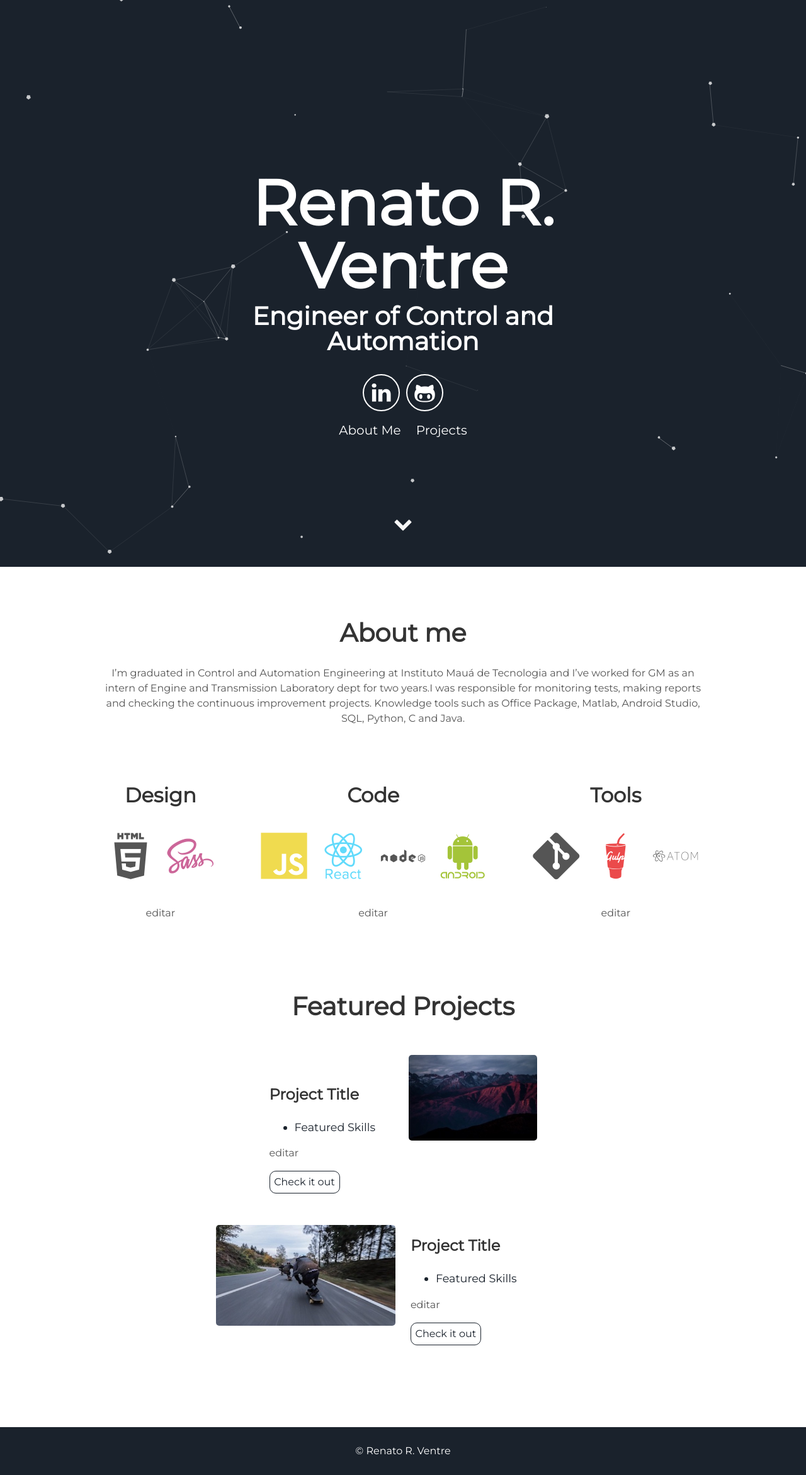
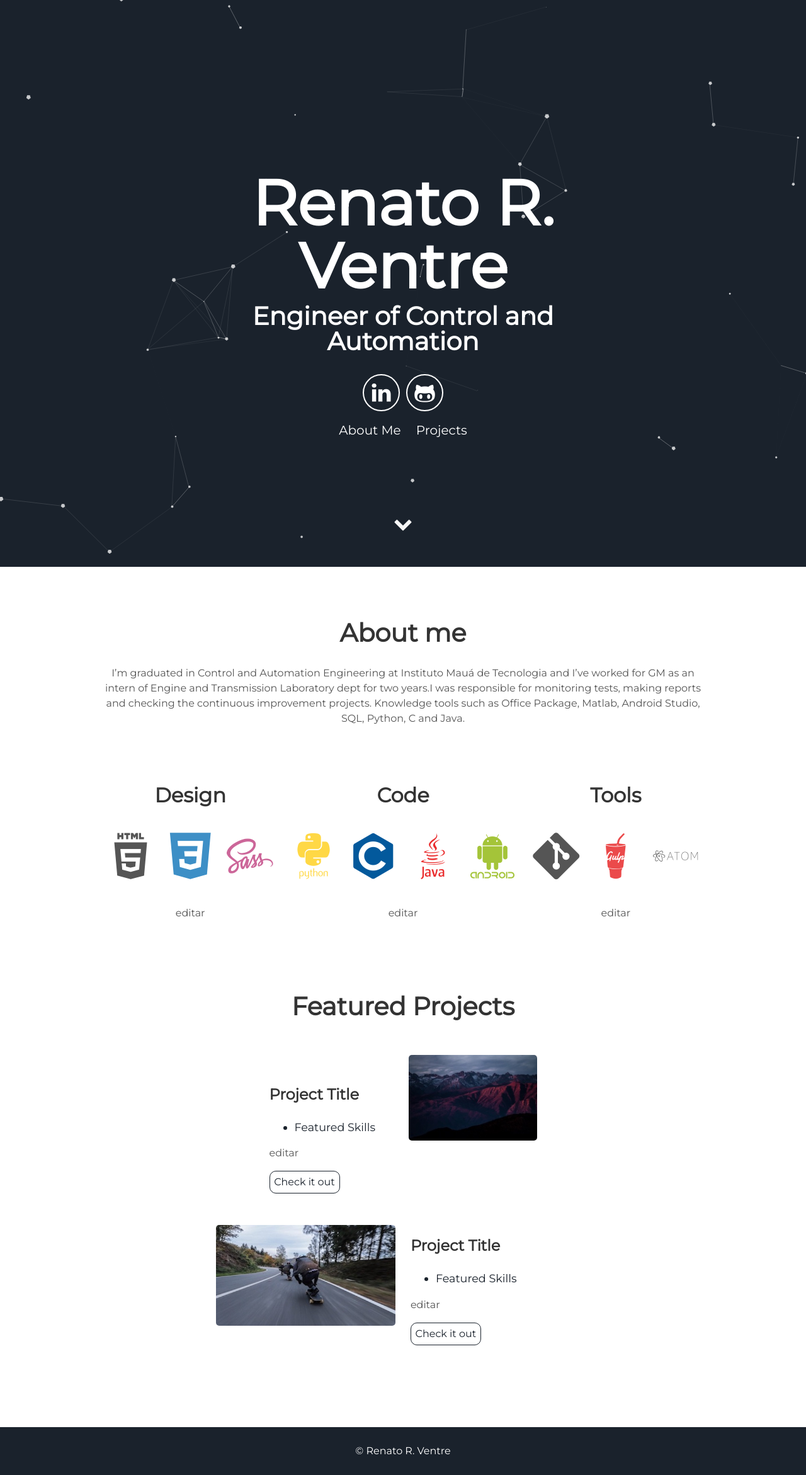
Before and after one commit to RenatoRVentre/renatorventre.github.io, a Jekyll site: the page index.html, which Jekyll copies as it is, in a window 1280 px wide. Shown: the whole page at 63% size. Built offline with Jekyll 4.4.1, drawn with Linux system fonts in a browser that asks for light colours.

Commit message:
Update index.html

```diff
--- a/index.html
+++ b/index.html
@@ -45,15 +45,16 @@ Java. </p>
     <div class="tech">
       <h2>Design</h2>
       <i class="devicon-html5-plain-wordmark"></i>
-      <i class="devicon-css-plain-wordmark colored"></i>
+      <i class="devicon-css3-plain colored"></i>
       <i class="devicon-sass-original colored"></i>
       <p>editar </p>
     </div>
     <div class="tech">
       <h2>Code</h2>
-      <i class="devicon-javascript-plain colored"></i>
-      <i class="devicon-react-original-wordmark colored"></i>
-      <i class="devicon-nodejs-plain-wordmark"></i>
+      <i class="devicon-python-plain-wordmark colored"></i>
+      <i class="devicon-c-plain colored"></i>
+
+      <i class="devicon-java-plain-wordmark colored"></i>
       <i class="devicon-android-plain-wordmark colored"></i>
 
       <p>editar </p>
```
